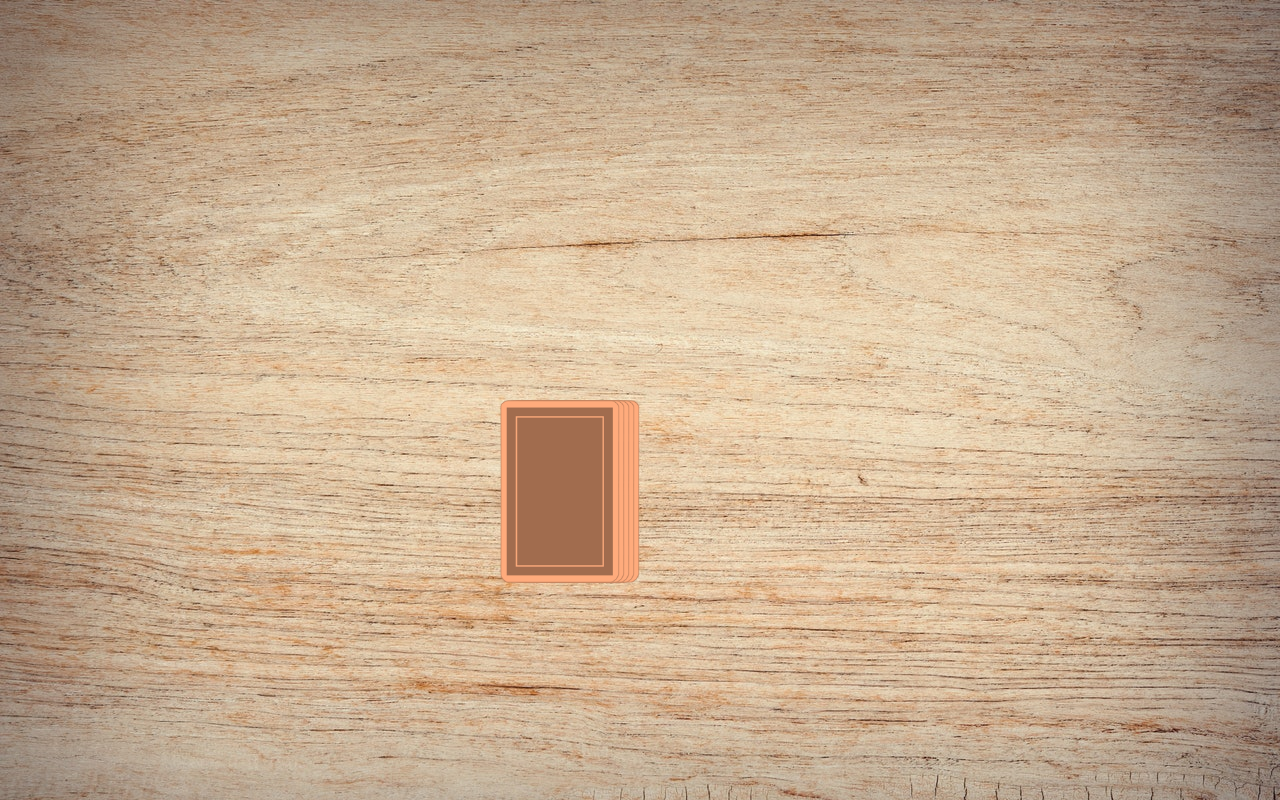
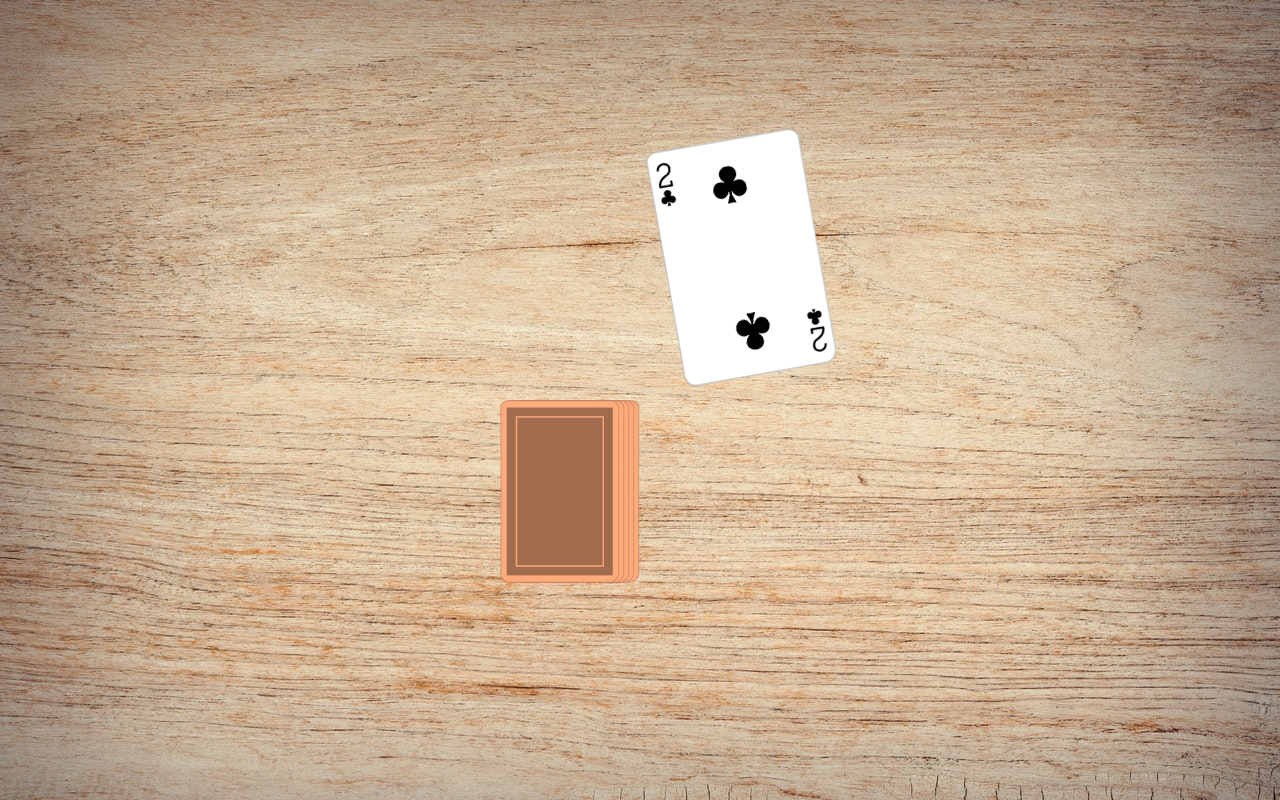
Before and after one commit to TobiasReize/ring-of-fire, an Angular app: page /game in a window 1280 px wide. Both pictures are taken after a click on the picture 560 px from the left and 491 px from the top of the page. Built offline with nearby package versions, Linux system fonts and the light colour scheme.

Commit message:
added stack for played cards

```diff
--- a/src/app/game/game.component.html
+++ b/src/app/game/game.component.html
@@ -2,17 +2,25 @@
 
     <div class="card-stack">
 
+        <!-- (Remaining) Card stack -->
         @for (c of [0, 1, 2, 3]; track i; let i = $index) {
             <img [ngStyle]="{'right.px': i * 5}"
                 src="/assets/img/cards/card_cover.png" alt="card-cover">
         }
 
+        <!-- (Remaining) Card stack - Top card -->
         <img (click)="takeCard()" class="top-card" style="right: 20px"
             src="/assets/img/cards/card_cover.png" alt="card-cover">
 
+        <!-- Stack for played cards -->
+        @for (card of game.playedCards; track card) {
+            <img class="played-card" src="/assets/img/cards/{{ card }}.png" alt="">
+        }
+
+        <!-- Current card (Animation) -->
         @if (pickCardAnimation) {
-        <img (click)="takeCard()" class="pick-card" style="right: 20px"
-            src="/assets/img/cards/{{ currentCard }}.png" alt="spade-1">
+            <img (click)="takeCard()" class="pick-card" style="right: 20px"
+                src="/assets/img/cards/{{ currentCard }}.png" alt="spade-1">
         }
 
     </div>
--- a/src/app/game/game.component.scss
+++ b/src/app/game/game.component.scss
@@ -50,3 +50,8 @@
         transform: scale(1.3) translateX(140px) translateY(-180px) rotate(-10deg);
     }
 }
+
+.played-card {
+    transform: scale(1.3) translateX(140px) translateY(-180px) rotate(-10deg);
+    right: 20px;
+}
--- a/src/app/game/game.component.ts
+++ b/src/app/game/game.component.ts
@@ -32,13 +32,14 @@ export class GameComponent implements OnInit {
   takeCard() {
     if (!this.pickCardAnimation) {
       this.pickCardAnimation = true;
-      this.currentCard = this.game.stack.pop()!;  // "!" damit der Typ "undefined" entfernt wird. Ist das good oder bad practice?
+      this.currentCard = this.game.stack.pop()!;  // "!" damit der Typ "undefined" entfernt wird. Ist das good oder bad practice? (theor. könnte das Array "stack" auch leer sein!)
         console.log(this.currentCard);
-      this.game.playedCards.push(this.currentCard);
 
       setTimeout(() => {
+        this.game.playedCards.push(this.currentCard);
+          console.log(this.game);
         this.pickCardAnimation = false;
-      }, 1500);
+      }, 1000);
     }
   }
 
```
